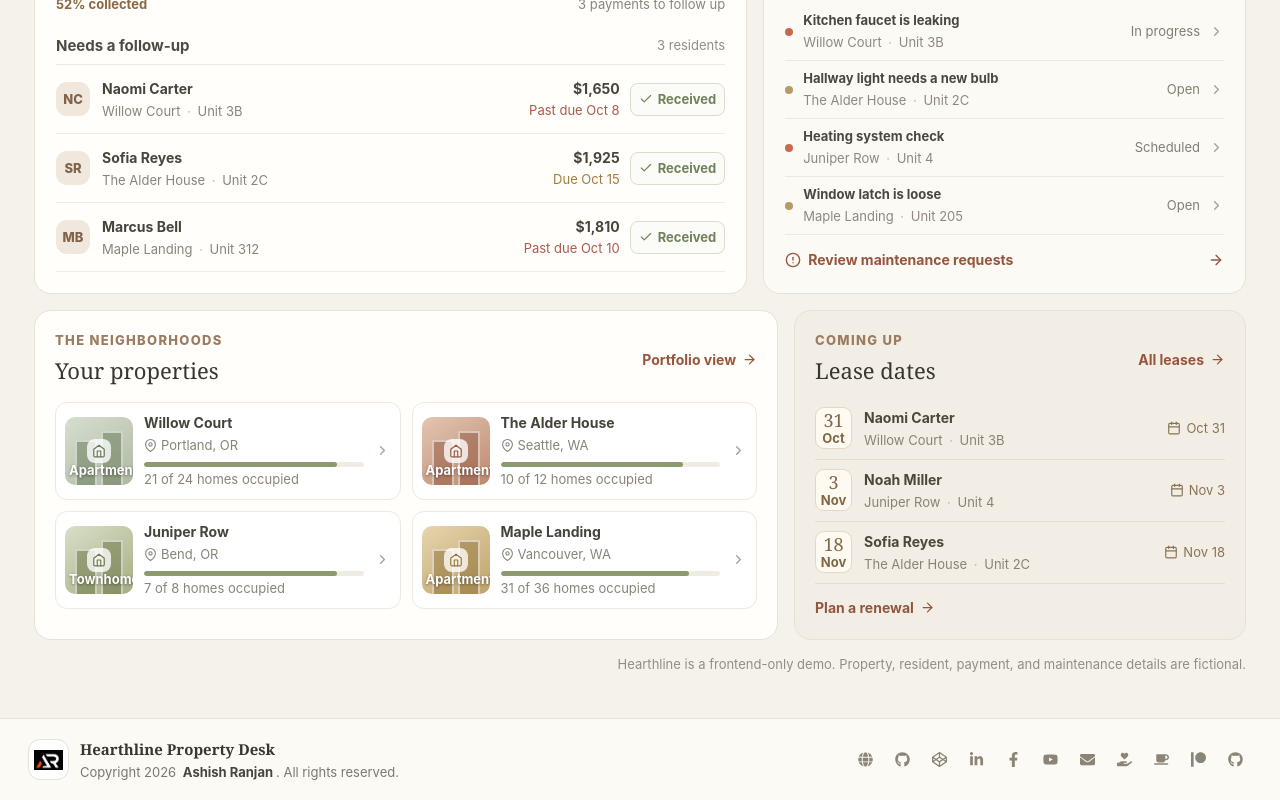
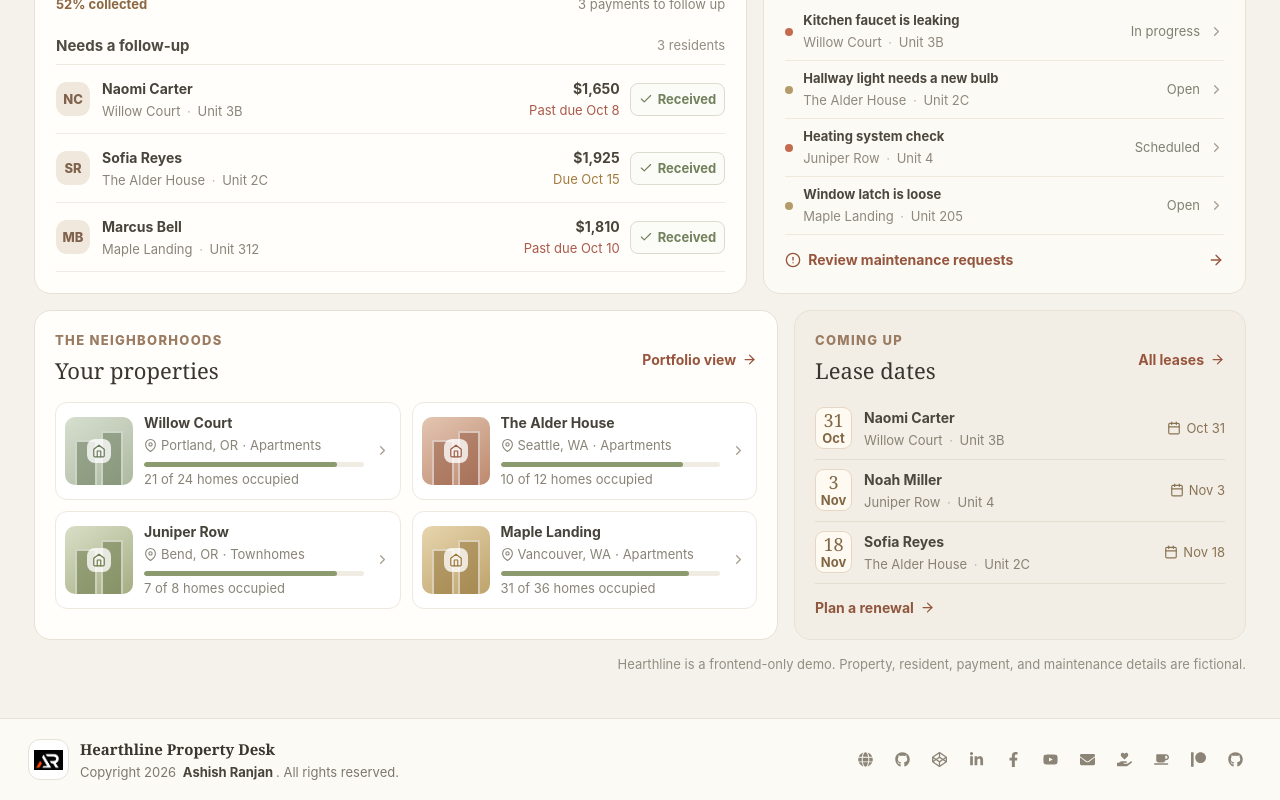
Before and after one commit to a2rp/rental-property-management, a React (Vite) app: page /overview in a window 1280 px wide. Shown: the part 577-1377 px from the top of the page. Built offline with nearby package versions, Linux system fonts and the light colour scheme.

Commit message:
Improve property labels on overview cards

```diff
--- a/src/pages/overview/index.jsx
+++ b/src/pages/overview/index.jsx
@@ -75,8 +75,8 @@ const Overview = ({ properties, leases, requests, onMarkPaid }) => {
           <div className={styles.sectionHead}><div><p>THE NEIGHBORHOODS</p><h2>Your properties</h2></div><Link to="/properties">Portfolio view <FiArrowRight aria-hidden="true" /></Link></div>
           <div className={styles.propertyGrid}>
             {properties.slice(0, 4).map((property) => <Link className={styles.propertyTile} to={`/properties?property=${property.id}`} key={property.id}>
-              <span className={`${styles.propertyArt} ${styles[property.accent]}`}><span><FiHome aria-hidden="true" /></span><small>{property.type}</small></span>
-              <span className={styles.propertyInfo}><strong>{property.name}</strong><span><FiMapPin aria-hidden="true" /> {property.city}</span><span className={styles.occupancyTrack}><i style={{ width: `${Math.round(property.occupied / property.units * 100)}%` }} /></span><small>{property.occupied} of {property.units} homes occupied</small></span>
+              <span className={`${styles.propertyArt} ${styles[property.accent]}`}><span><FiHome aria-hidden="true" /></span></span>
+              <span className={styles.propertyInfo}><strong>{property.name}</strong><span><FiMapPin aria-hidden="true" /> {property.city} <i>·</i> {property.type}</span><span className={styles.occupancyTrack}><i style={{ width: `${Math.round(property.occupied / property.units * 100)}%` }} /></span><small>{property.occupied} of {property.units} homes occupied</small></span>
               <FiChevronRight aria-hidden="true" />
             </Link>)}
           </div>
--- a/src/pages/overview/styles.module.css
+++ b/src/pages/overview/styles.module.css
@@ -94,7 +94,6 @@
 .propertyArt::after { right: 10px; height: 54px; }
 .propertyArt > span { z-index: 1; width: 24px; height: 24px; display: grid; place-items: center; border-radius: 8px; background: rgb(255 255 255 / 78%); color: #687a59; }
 .propertyArt svg { width: 14px; height: 14px; }
-.propertyArt > small { position: absolute; z-index: 2; inset: auto 4px 4px; color: #fff; font-size: 13px; font-weight: 750; text-shadow: 0 1px 3px rgb(0 0 0 / 45%); text-align: center; }
 .propertyArt.clay { background: linear-gradient(145deg, #e3c6b2, #bd896f); }
 .propertyArt.clay::before, .propertyArt.clay::after { background: rgb(145 88 65 / 50%); }
 .propertyArt.clay > span { color: #9a5b43; }
```
